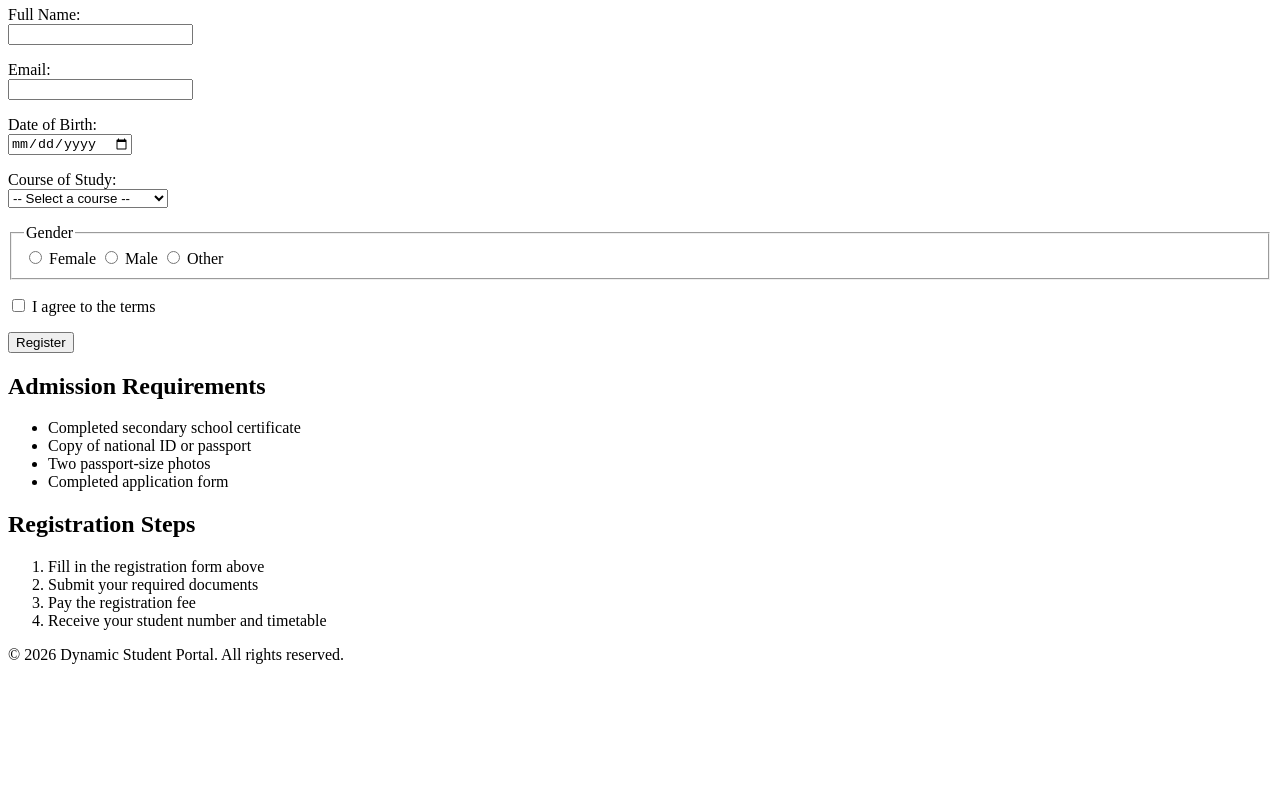
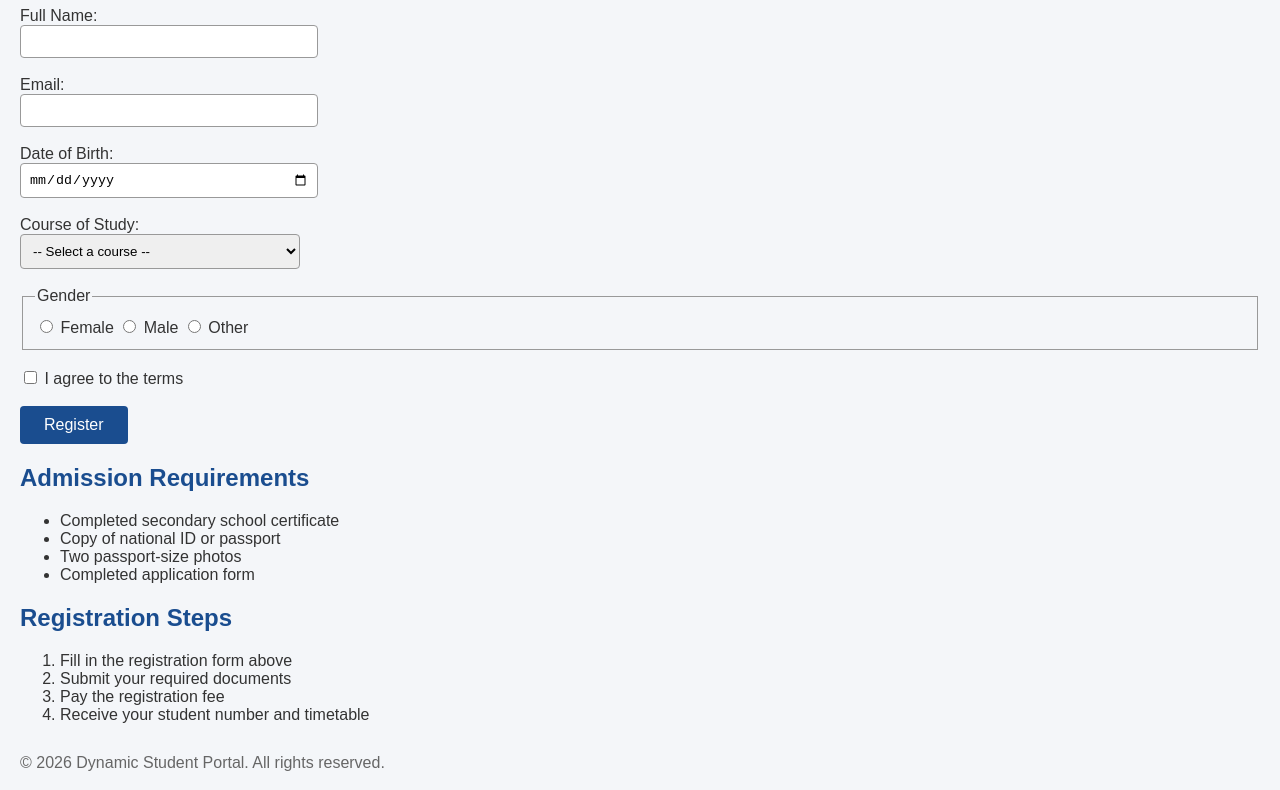
Before and after one commit to elsie-karwitha/dynamic-student-portal, a plain HTML site: page register.html in a window 1280 px wide. Shown: the part 159-949 px from the top of the page. Before the commit the page ends 839 px from the top, so only its background shows below. Drawn offline with Linux system fonts and the light colour scheme.

Commit message:
Add base CSS styling for homepage and form

```diff
--- a/register.html
+++ b/register.html
@@ -4,6 +4,7 @@
   <meta charset="UTF-8">
   <meta name="viewport" content="width=device-width, initial-scale=1.0">
   <title>Register - Dynamic Student Portal</title>
+  <link rel="stylesheet" href="styles.css">
 </head>
 <body>
 
--- /dev/null
+++ b/styles.css
@@ -0,0 +1,74 @@
+body {
+    font-family:Arial,sans-serif,Helvetica;
+    background-color:#f4f6f9;
+    color:#333;
+    margin: 20px;
+}
+
+h1,h2{
+    color:#1a4d8f;
+}
+
+nav a{
+    color:#1a4d8f;
+    text-decoration:none;
+    font-weight:bold;
+}
+
+nav a:hover{
+    text-decoration:underline;
+}
+
+footer{
+    margin-top:30px;
+    color:#666;
+}
+
+/*Registration form*/
+form p{
+    margin-bottom:18px;
+}
+
+input[type="text"],
+input[type="email"],
+input[type="date"],
+select{
+    padding:8px;
+    width:280px;
+    border:1px solid #999;
+    border-radius: 4px;
+}
+
+fieldset{
+   padding: 12px;
+   margin-bottom: 18px;
+   border: 1px solid #999;
+}
+
+button[type="submit"] {
+    background-color: #1a4d8f;
+    color: white;
+    padding: 10px 24px;
+    border: none;
+   border-radius: 4px;
+   font-size: 1rem;
+   cursor: pointer;
+}
+
+button[type="submit"]:hover {
+  background-color: #123766;
+}
+
+/* Timetable */
+table {
+  border-collapse: collapse;
+}
+
+th, td {
+  border: 1px solid #999;
+  padding: 8px 12px;
+}
+
+th {
+  background-color: #dde6f3;
+}
```
Also changed, not shown: index.html (+5 -0 lines), timetable.html (+1 -0 lines).
